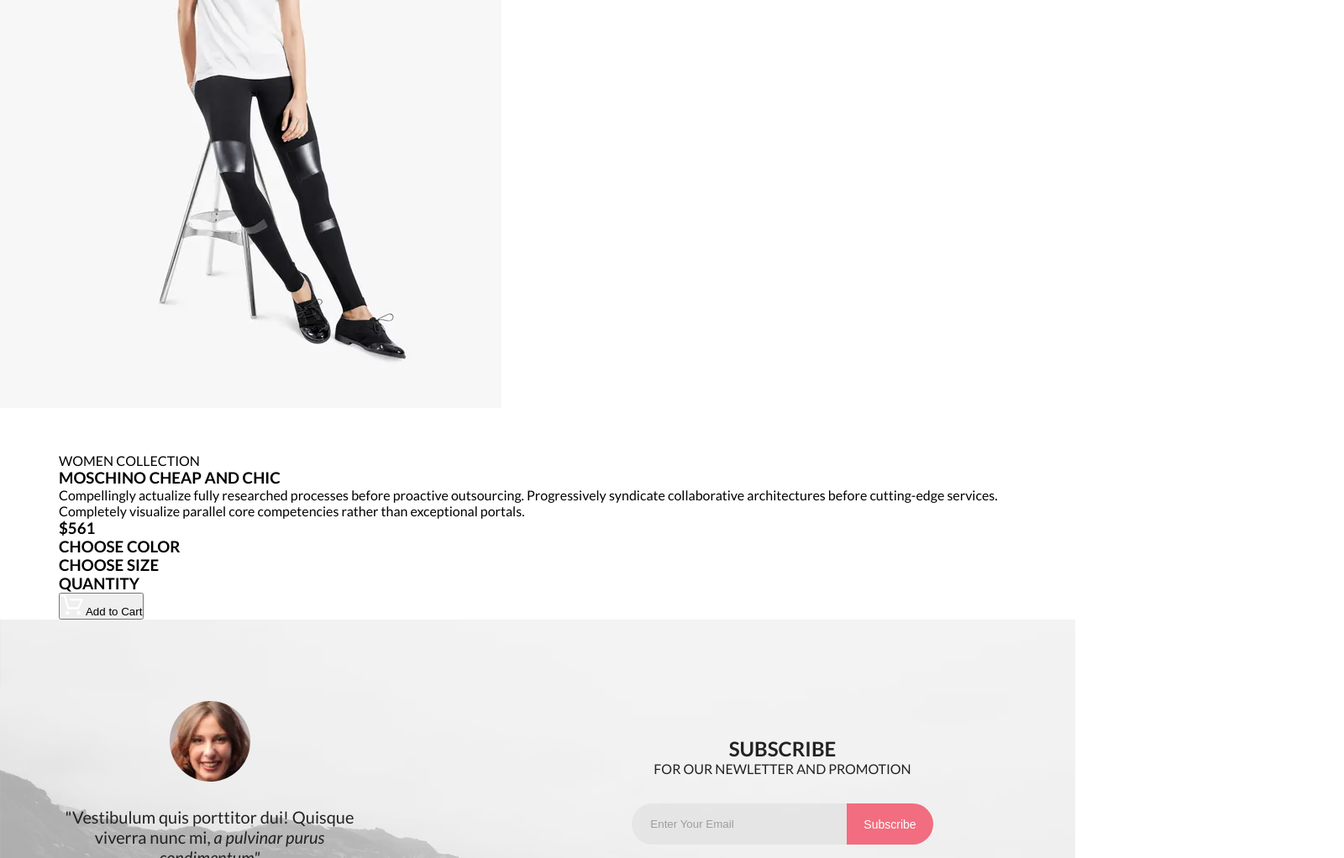
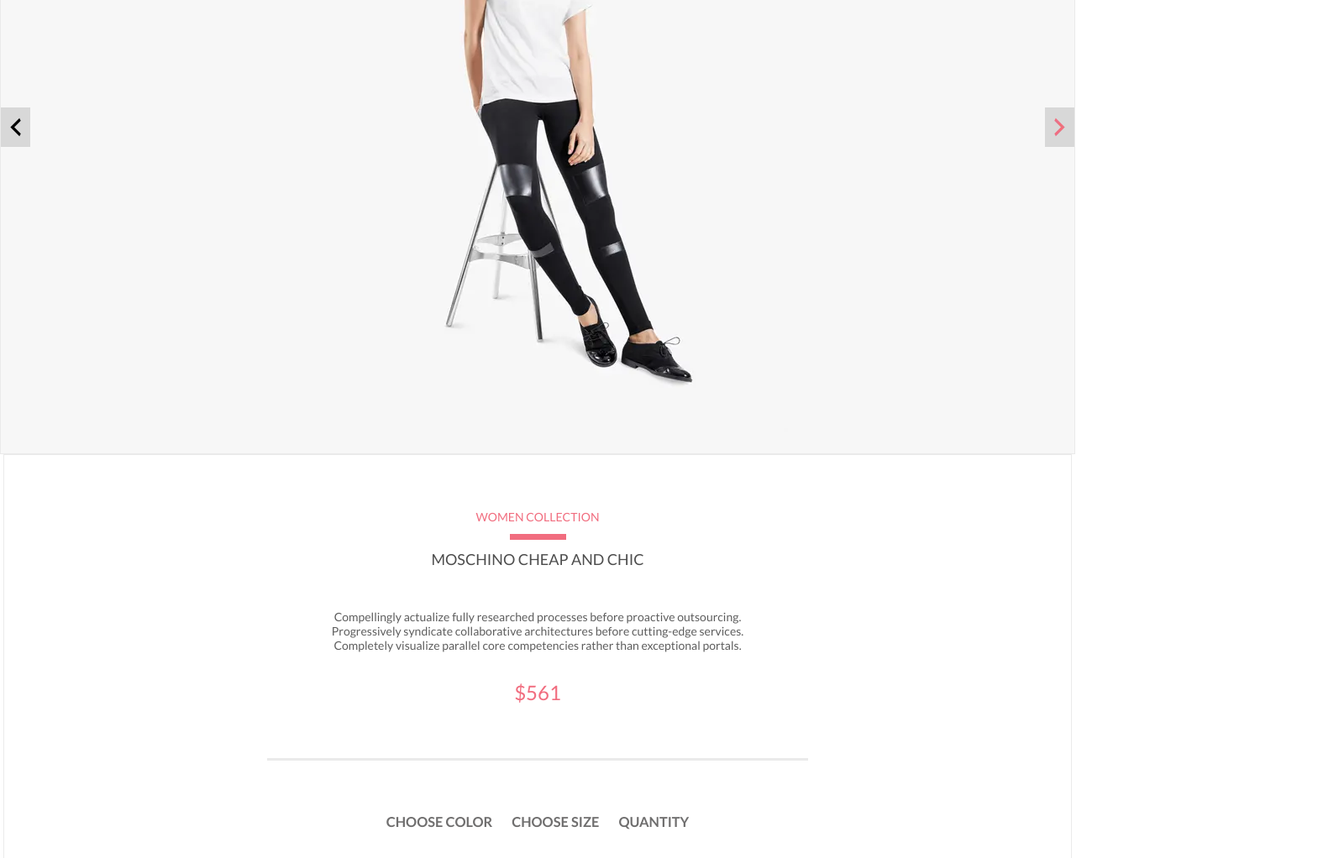
Before and after one commit to Alex272007/Lesson_Advanced_HTML, a plain HTML site: page project/products.html in a window 1280 px wide. Shown: the part 460-1482 px from the top of the page at 84% size, 1600 px wide, since content can reach past the window. Drawn offline with Linux system fonts and the light colour scheme.

Commit message:
add file

```diff
--- a/project/products.html
+++ b/project/products.html
@@ -1,19 +1,18 @@
 <!DOCTYPE html>
 <html lang="ru">
   <head>
-    <meta charset="UTF-8">
-    <meta name="viewport" content="width=device-width, initial-scale=1.0">
+    <meta charset="UTF-8" />
+    <meta name="viewport" content="width=device-width, initial-scale=1.0" />
     <title>Product</title>
-    <link rel="stylesheet" href="./styles/pages/product.css">
+    <link rel="stylesheet" href="./styles/pages/product.css" />
   </head>
 
   <body class="products">
-
     <header class="header">
       <nav class="navigation container">
         <h2 style="display: none">Navigation</h2>
         <div class="navigation__left">
-        <a href="./index.html" class= "logo">
+          <a href="./index.html" class="logo">
             <img src="../img/logoHeader.webp" alt="Logo" />
           </a>
           <button class="navigation__search">
@@ -118,11 +117,10 @@
             </h3>
           </div>
         </div>
-
       </div>
       <section class="breadclumb">
         <div class="arrivas container">
-  <h2 class="arrivas__new">NEW ARRIVALS </h2>
+          <h2 class="arrivas__new">NEW ARRIVALS</h2>
           <nav>
             <ul class="arrivas__nav">
               <li><a class="arrivas__nav-link" href="./index.html">HOME</a></li>
@@ -134,21 +132,34 @@
       </section>
 
       <section class="slides">
-  <div class="slideImage">
-    <img src="../img/image7.webp" alt="Slide1">
-
+        <div class="slides__transition-lf">
+          <img src="/img/movleft.webp" alt="Left">
+        </div>
+        <div class="slides__image"></div>
+        <div class="slides__transition-rg">
+          <img src="/img/movright.webp" alt="Rigth">
         </div>
       </section>
 
       <div class="collect container">
         <p class="collect__gender">WOMEN COLLECTION</p>
+        <p class="collect__dash"></p>
         <h3 class="collect__advert">MOSCHINO CHEAP AND CHIC</h3>
-  <p class="collect__descript">Compellingly actualize fully researched processes before proactive outsourcing. Progressively syndicate collaborative architectures before cutting-edge services. Completely visualize parallel core competencies rather than exceptional portals. </p>
+        <p class="collect__descript">
+          Compellingly actualize fully researched processes before proactive
+          outsourcing. Progressively syndicate collaborative architectures
+          before cutting-edge services. Completely visualize parallel core
+          competencies rather than exceptional portals.
+        </p>
         <h3 class="collect__price">$561</h3>
-  <h3 class="collect__color">CHOOSE COLOR</h3>
-  <h3 class="collect__size">CHOOSE SIZE </h3>
-  <h3 class="collect__quantity">QUANTITY</h3>
-  <button >
+        <p class="collect__line"></p>
+        <div class="collect__choice">
+          <h3 class="collect__choice-color">CHOOSE COLOR</h3>
+          <h3 class="collect__choice-size">CHOOSE SIZE</h3>
+          <h3 class="collect__choice-quantity">QUANTITY</h3>
+        </div>
+        <div class="collect__add">
+        <button class="collect__add-add">
           <svg
             width="27"
             height="25"
@@ -165,10 +176,12 @@
             />
             <path
               d="M21.877 22.266a.146.146 0 0 0 .084-.053c.007-.01.015-.018.023-.027.036-.042.04-.13.039-.175-.013-.107-.104-.18-.181-.18h-.01c-.078.006-.166.11-.16.232.01.116.096.203.168.203h.037ZM8.22 22.26c.1 0 .18-.095.18-.21 0-.116-.08-.21-.18-.21-.1 0-.18.094-.18.21 0 .116.08.21.18.21ZM22 24.266h-.16c-1.138 0-2.083-.911-2.163-2.068-.08-1.205.817-2.28 2.019-2.362.049-.003.097-.005.146-.005 1.138 0 2.1.901 2.178 2.057.031.603-.145 1.173-.53 1.613a2.16 2.16 0 0 1-1.49.765ZM8.22 24.26c-1.204 0-2.18-.99-2.18-2.21s.976-2.21 2.18-2.21c1.204 0 2.18.99 2.18 2.21s-.976 2.21-2.18 2.21Zm12.979-6.866H9.134a.965.965 0 0 1-.93-.716L4.278 2.247H1.522a.972.972 0 0 1-.961-.978c0-.537.433-.977.961-.977H5c.432 0 .816.293.929.717l3.925 14.43h10.704l3.557-8.306H12.258a.973.973 0 0 1-.962-.978c0-.537.433-.977.962-.977H25.59a.95.95 0 0 1 .801.44 1 1 0 0 1 .08.928l-4.39 10.26a.963.963 0 0 1-.881.587Z"
-      fill="#fff"
+              fill="#F16D7F"
             />
           </svg>
-    Add to Cart</button>
+          Add to Cart
+        </button>
+      </div>
       </div>
     </main>
 
@@ -176,7 +189,7 @@
       <section class="subscription crop">
         <div class="subscription__img">
           <div class="subscription__bg container">
-              <figure   class="subscription__content">
+            <figure class="subscription__content">
               <div class="subscription__foto">
                 <img src="../img/Intersect.webp" alt="Smile" />
               </div>
@@ -220,7 +233,9 @@
 
       <div class="footer">
         <div class="footer__container container">
-          <p class="footer__brend">&copy;&nbsp;2022 Brand All Rights Reserved.</p>
+          <p class="footer__brend">
+            &copy;&nbsp;2022 Brand All Rights Reserved.
+          </p>
 
           <nav class="footer__social-list">
             <div class="footer__social-item">
--- a/project/styles/_mixins.scss
+++ b/project/styles/_mixins.scss
@@ -25,7 +25,7 @@
   text-align: center;
 }
 
-// миксины для продукта
+// миксины для страници product
 @mixin spacebeet() {
   display: flex;
   justify-content: space-between;
--- a/project/styles/_vars.scss
+++ b/project/styles/_vars.scss
@@ -31,9 +31,7 @@ $gapProduct: 30px;
 $backCard: #F8F8F8;
 $colorContName: #000000;
 $colorContDesc: #5D5D5D;
-$borderBtm: 1px solid #FF6A6A;
-$colorBtmBot: #F26376;
-$colorModified: #FFFFFF;
+
 
 // стили для информация
 $bgInform: #222224;
@@ -49,3 +47,8 @@ $colFootBernd: #FBFBFB;
 $colSocial: #000;
 $backSocial: #fff;
 $colSocModif: #fff;
+
+// стили для страници product
+$colArivas: #636363;
+$backSlid: #F7F7F7;
+$bordSlid: 1px solid #EAEAEA;
--- a/project/styles/components/_footer.scss
+++ b/project/styles/components/_footer.scss
@@ -111,7 +111,7 @@
       }
 
       &-btn:hover {
-        background-color: $colorModified;
+        background-color: $colorful;
         color: $colorful;
         border: 1px solid $colorful;
       }
--- a/project/styles/pages/home.scss
+++ b/project/styles/pages/home.scss
@@ -1,5 +1,5 @@
 @import url("https://fonts.googleapis.com/css2?family=Lato:ital,wght@0,300;0,400;0,700;0,900;1,400&display=swap");
-
+@import "common";
 
 * {
   margin: 0;
@@ -310,21 +310,21 @@ a {
     margin-bottom: 95px;
 
     &-bot {
-      padding: 15px 39px 14px 39px;
-      border: $borderBtm;
+      padding: 15px 39px;
+      border: 1px solid $colorful;
       display: block;
       font-weight: 400;
       font-size: 16px;
       line-height: 19px;
       background: none;
-      color: $colorBtmBot;
+      color: $colorful;
       cursor: pointer;
       transition: all 0.3s;
     }
 
     &-bot:hover {
-      background-color: $colorBtmBot;
-      color: $colorModified;
+      background-color: $colorful;
+      color: $backTotal;
     }
   }
 }
--- a/project/styles/pages/product.scss
+++ b/project/styles/pages/product.scss
@@ -1,4 +1,5 @@
 @import url("https://fonts.googleapis.com/css2?family=Lato:ital,wght@0,300;0,400;0,700;0,900;1,400&display=swap");
+@import "common";
 
 * {
   margin: 0;
@@ -40,8 +41,8 @@ a {
 
 @import "../components/menu";
 
-.breadclumb{
-  background: #F8F3F4;
+.breadclumb {
+  background: #f8f3f4;
 }
 .arrivas {
   @include spacebeet();
@@ -65,10 +66,10 @@ a {
       font-weight: 300;
       font-size: 14px;
       line-height: 17px;
-      color: #636363;
+      color: $colArivas;
     }
 
-    &-colorful{
+    &-colorful {
       font-weight: 700;
       font-size: 14px;
       line-height: 17px;
@@ -78,13 +79,122 @@ a {
     & li:not(:last-child)::after {
       content: "/";
       margin: 0 10px;
-      color: #636363;
+      color: $colArivas;
     }
   }
 }
-.slideImage{
-  width: 1600px;
-  height: 777px;
+.slides {
+  background: $backSlid;
+  border: $bordSlid;
+  display: flex;
+  align-items: center;
+
+  &__transition-lf {
+    @include centerflex();
+    width: 47px;
+    height: 47px;
+    background: rgba(42, 42, 42, 0.15);
+    cursor: pointer;
+  }
+  &__image {
+    width: 1600px;
+    height: 777px;
+    background: url(/img/image7.webp);
+    background-position: center;
+    background-repeat: no-repeat;
+  }
+  &__transition-rg {
+    @include centerflex();
+    width: 47px;
+    height: 47px;
+    background: rgba(42, 42, 42, 0.15);
+    cursor: pointer;
+  }
+}
+
+.collect {
+  width: 1140px;
+  height: 600px;
+  background: $backTotal;
+  border: $bordSlid;
+  @include columntext();
+  padding: 65px;
+  margin-bottom: 63px;
+  &__gender {
+    margin-bottom: 12px;
+    font-weight: 400;
+    font-size: 14px;
+    line-height: 17px;
+    color: $colorful;
+  }
+  &__dash {
+    width: 63px;
+    height: 3px;
+    border: 2px solid $colorful;
+    background: $colorful;
+    margin-bottom: 12px;
+  }
+  &__advert {
+    margin-bottom: 49px;
+    font-weight: 400;
+    font-size: 18px;
+    line-height: 22px;
+    color: #4d4d4d;
+  }
+  &__descript {
+    width: 555px;
+    height: 52px;
+    margin-bottom: 32px;
+    font-weight: 400;
+    font-size: 14px;
+    line-height: 17px;
+    text-align: center;
+    color: #5e5e5e;
+  }
+  &__price {
+    margin-bottom: 64px;
+    font-weight: 400;
+    font-size: 24px;
+    line-height: 29px;
+    color: $colorful;
+  }
+  &__line {
+    width: 642px;
+    height: 1px;
+    background: #eaeaea;
+    border: 1px solid #eaeaea;
+    margin-bottom: 64px;
+  }
+  &__choice {
+    display: flex;
+    justify-content: space-around;
+    gap: 23px;
+    font-weight: 400;
+    font-size: 14px;
+    line-height: 17px;
+    color: $colorMenuList;
+    margin-bottom: 49px;
+
+    &-color {
+    }
+  }
+  &__add button{
+    @include centerflex();
+    gap: 23px;
+    width: 212px;
+    height: 49px;
+    &-add {
+
+      background: none;
+      color: $colorful;
+      border: 1px solid $colorful;
+      font-weight: 400;
+      font-size: 16px;
+      cursor: pointer;
+      transition: transform 0.3s ease;
+      text-align: center;
+    }
+  }
 }
 
 @import "../components/footer";
```
Also changed, not shown: img/movleft.webp (added), img/movright.webp (added), project/styles/pages/home.css, project/styles/pages/product.css, 2 other files. Lines whose indentation alone changed are shown as unchanged.
